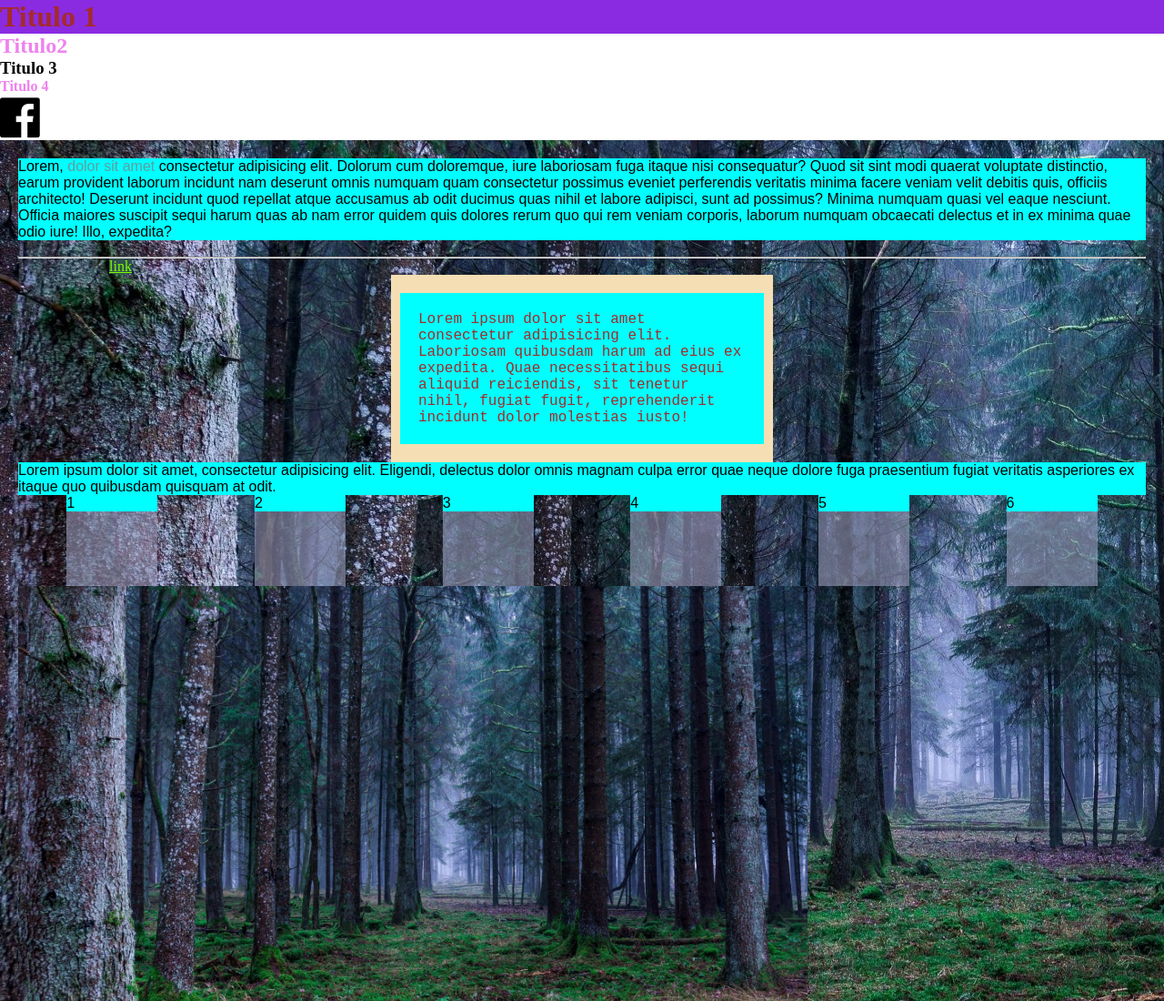
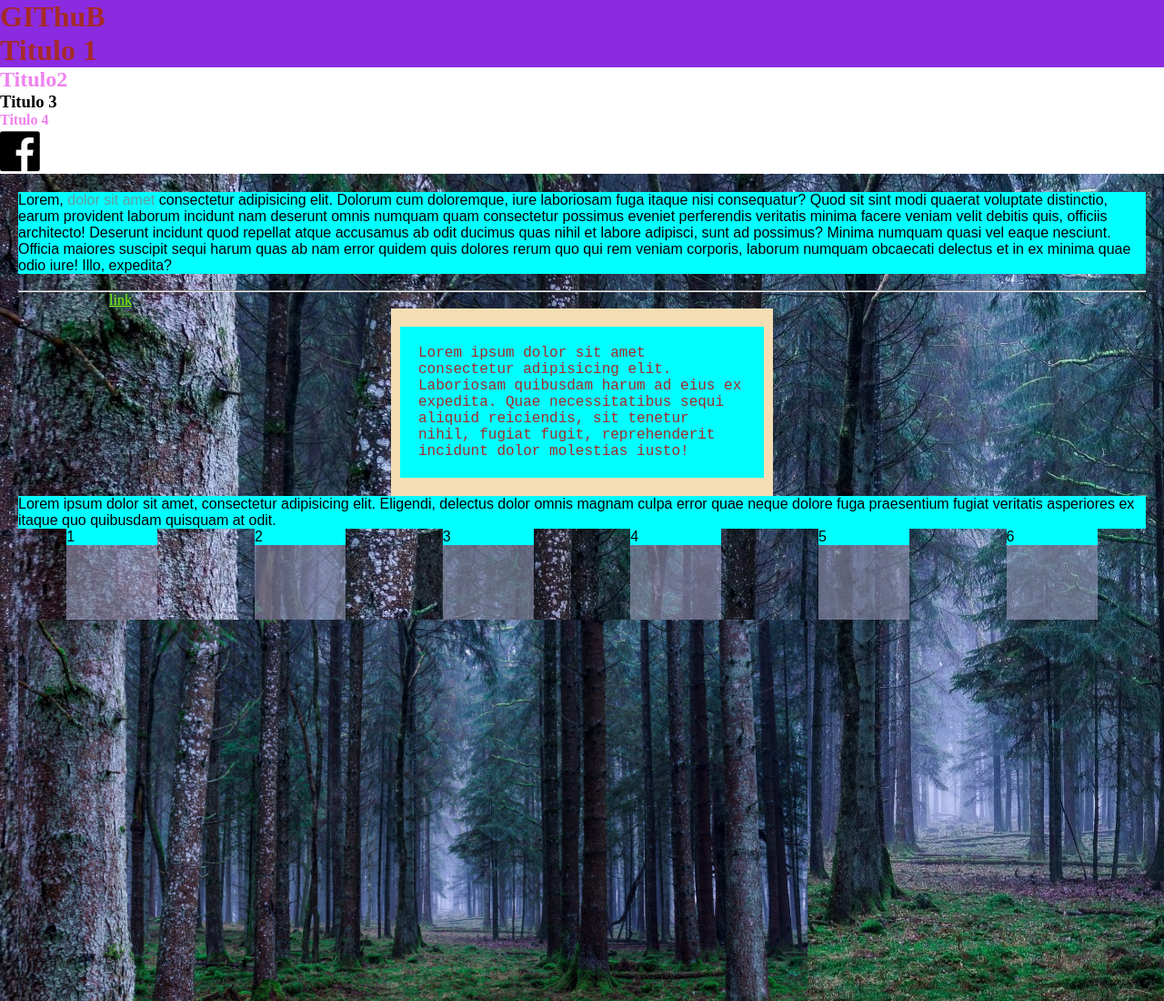
Before and after one commit to JohanSValbuenaV/TecnologiasHtmlCSS, a plain HTML site: page ejemplo/index.html in a window 1280 px wide. Shown: the top 1100 px of the page at 91% size. Drawn offline with Linux system fonts and the light colour scheme.

Commit message:
Titulo nuevo

```diff
--- a/ejemplo/index.html
+++ b/ejemplo/index.html
@@ -12,7 +12,7 @@
 </head>
 
 <body>
-
+       <h1>GIThuB</h1>
     <h1>Titulo 1</h1>
     <h2>Titulo2</h2>
     <h3>Titulo 3</h3>
```
